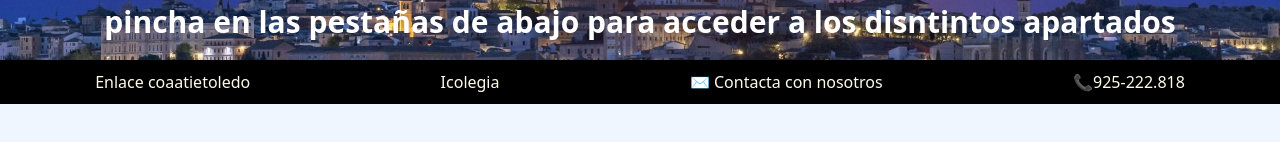
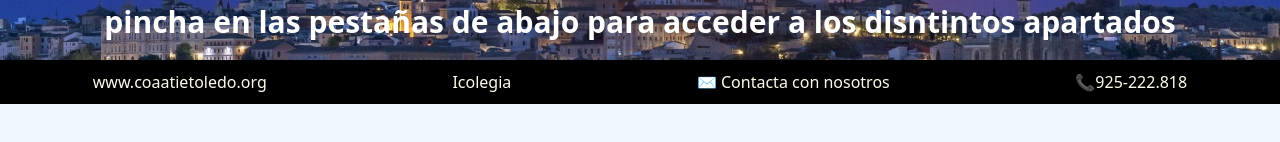
Before and after one commit to coaatiToledo/Manual_Icolegia, a React (Vite) app in the folder manual-icolegia/: page / in a window 1280 px wide. Shown: the part 296-438 px from the top of the page. Built offline with nearby package versions, Linux system fonts and the light colour scheme.

Commit message:
cambio url

```diff
--- a/manual-icolegia/src/components/Header.jsx
+++ b/manual-icolegia/src/components/Header.jsx
@@ -10,7 +10,7 @@ function Header() {
       </p>
 
         <nav className='bg-black text-amber-50 w-full flex justify-around mt-2  py-2.5'  >
-         <a href="https://www.coaatietoledo.org/ " className='hover:text-blue-600'>Enlace coaatietoledo</a>
+         <a href="https://www.coaatietoledo.org/ " className='hover:text-blue-600'> www.coaatietoledo.org</a>
         <a href="https://icolegia.coaatietoledo.org:444/" className='hover:text-blue-600'>Icolegia</a>
         <a
           href="https://www.coaatietoledo.org/contacta/"
```
